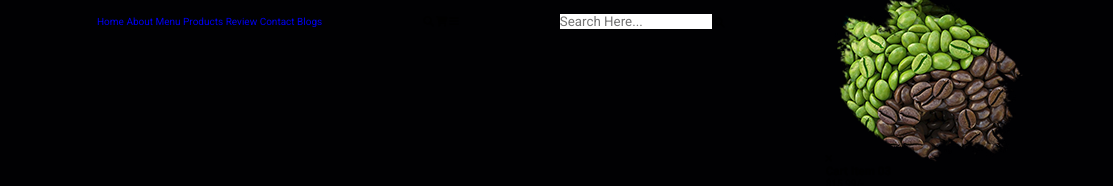
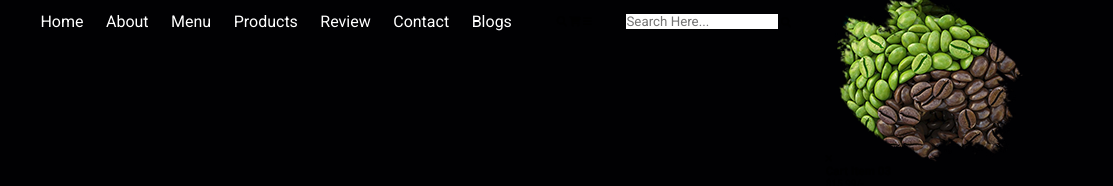
Before and after one commit to Kausinho/Coffe-Shop-WebSite, a plain HTML site: page index.html in a window 1280 px wide. Shown: the part 402-588 px from the top of the page, 167-1280 px from the left. Drawn offline with Linux system fonts and the light colour scheme; a script that the page names is missing.

Commit message:
Header Navbar link
Estilo aplicado para links da navbar do header do projeto

```diff
--- a/css/style.css
+++ b/css/style.css
@@ -91,3 +91,15 @@ section{
 .header .logo img{
     height: 6rem;
 }
+
+.header .navbar a{
+    margin: 0 1rem;
+    font-size: 1.6rem;
+    color: #fff;
+}
+
+.header .navbar a:hover{
+    color: var(--main-color);
+    border-bottom: .1rem solid var(--main-color);
+    padding-bottom: .5rem;
+}
```
